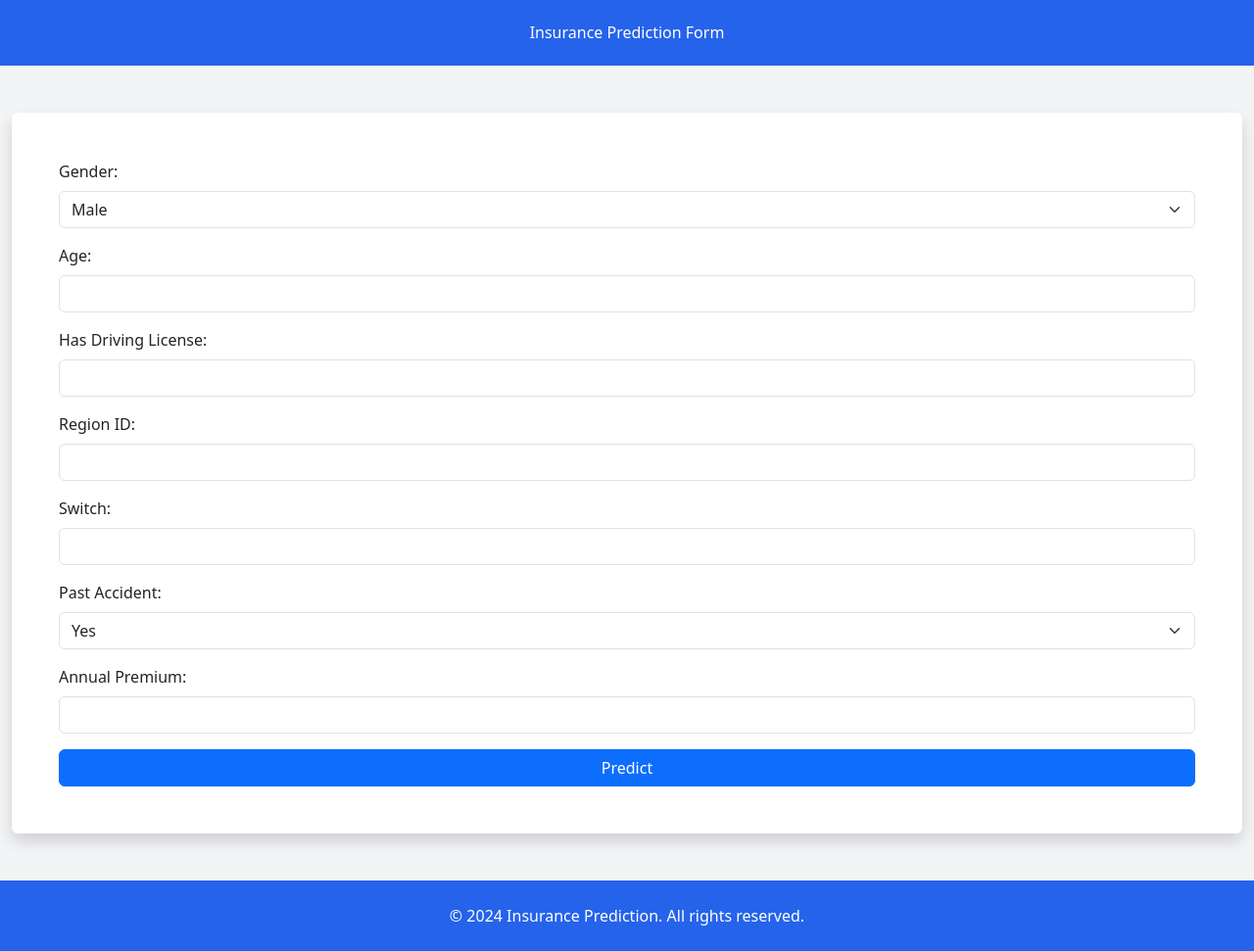
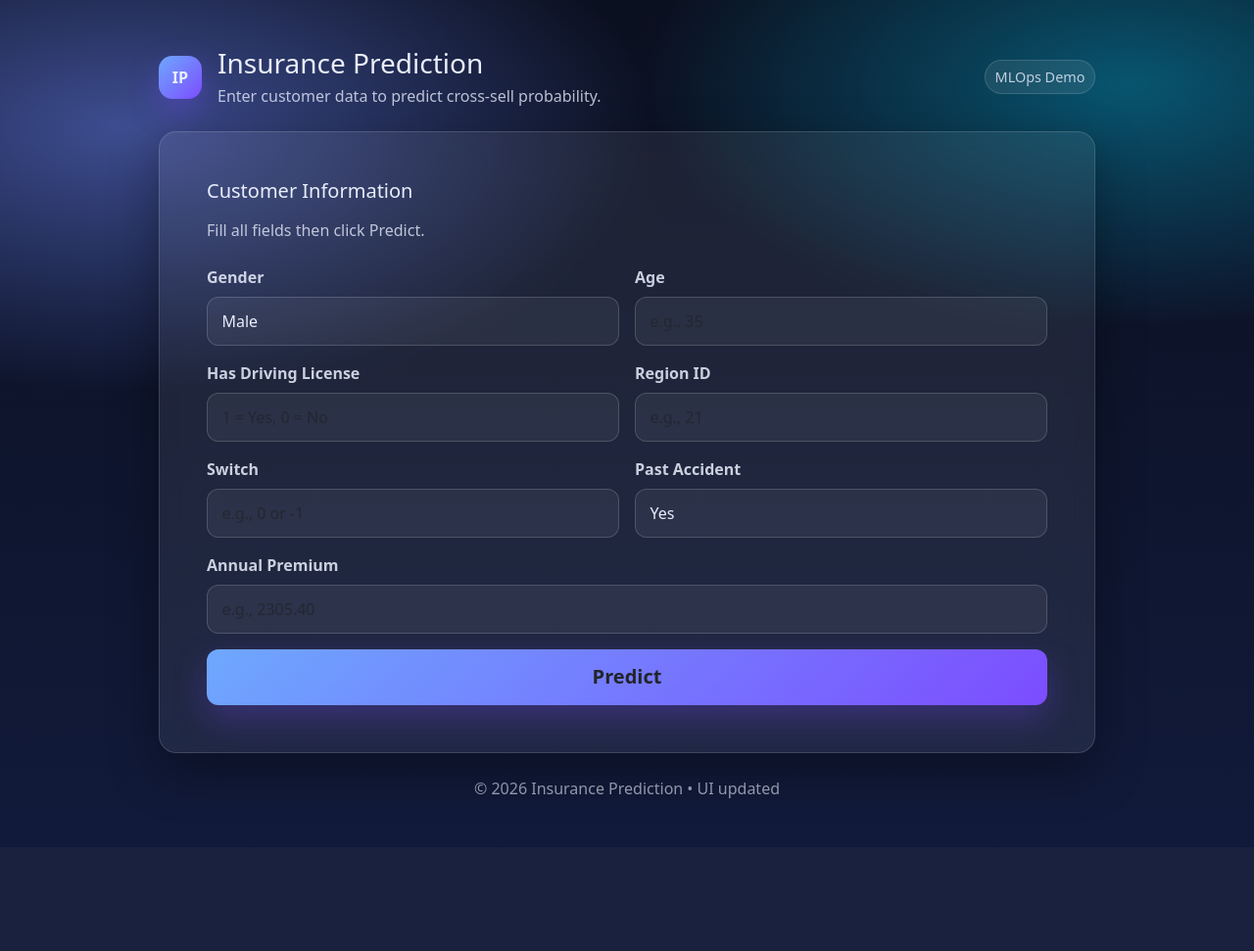
Before and after one commit to Yassinekacem/a, a Flask app: page / in a window 1280 px wide. Shown: the whole page at 98% size. After the commit the page ends 815 px from the top, so only its background shows below. Run offline with Flask 3, Linux system fonts and the light colour scheme; parts of the project's set-up code (start-up, migrations or seed data) failed here and were passed over.

Commit message:
ameliorer design

```diff
--- a/templates/index.html
+++ b/templates/index.html
@@ -4,55 +4,152 @@
   <meta charset="UTF-8">
   <meta name="viewport" content="width=device-width, initial-scale=1.0">
   <title>Insurance Prediction</title>
+
+  <!-- Bootstrap فقط -->
   <link href="https://cdn.jsdelivr.net/npm/bootstrap@5.3.0/dist/css/bootstrap.min.css" rel="stylesheet">
-    <link href="https://cdn.jsdelivr.net/npm/tailwindcss@2.2.19/dist/tailwind.min.css" rel="stylesheet">
+
+  <style>
+    body{
+      min-height: 100vh;
+      background:
+        radial-gradient(900px 450px at 10% 15%, rgba(102,126,234,.55), transparent 60%),
+        radial-gradient(900px 450px at 90% 10%, rgba(0,212,255,.35), transparent 55%),
+        linear-gradient(180deg, #0b1020 0%, #111a3a 100%);
+      color: #e9eefc;
+    }
+    .app-shell{ max-width: 980px; }
+    .glass-card{
+      background: rgba(255,255,255,.07);
+      border: 1px solid rgba(255,255,255,.14);
+      border-radius: 18px;
+      backdrop-filter: blur(12px);
+      box-shadow: 0 18px 50px rgba(0,0,0,.35);
+    }
+    .brand-badge{
+      width: 44px; height: 44px; border-radius: 14px;
+      background: linear-gradient(135deg, #6ea8fe 0%, #7c4dff 100%);
+      display:flex; align-items:center; justify-content:center;
+      box-shadow: 0 12px 30px rgba(124,77,255,.35);
+      font-weight: 800;
+    }
+    .subtle{ color: rgba(233,238,252,.78); }
+    .form-label{ color: rgba(233,238,252,.85); font-weight: 600; }
+    .form-control, .form-select{
+      background: rgba(255,255,255,.06);
+      border: 1px solid rgba(255,255,255,.16);
+      color: #e9eefc;
+      border-radius: 12px;
+      padding: .75rem .9rem;
+    }
+    .form-control:focus, .form-select:focus{
+      border-color: rgba(110,168,254,.8);
+      box-shadow: 0 0 0 .25rem rgba(110,168,254,.15);
+      background: rgba(255,255,255,.08);
+      color: #e9eefc;
+    }
+    .form-select option{ color: #111; }
+    .btn-gradient{
+      border: 0;
+      background: linear-gradient(135deg, #6ea8fe 0%, #7c4dff 100%);
+      border-radius: 12px;
+      padding: .85rem 1rem;
+      font-weight: 700;
+      box-shadow: 0 14px 35px rgba(124,77,255,.28);
+    }
+    .btn-gradient:hover{ filter: brightness(1.06); }
+    .footer-note{ color: rgba(233,238,252,.65); }
+    .chip{
+      display:inline-flex; align-items:center; gap:.4rem;
+      padding:.35rem .6rem; border-radius: 999px;
+      background: rgba(255,255,255,.08);
+      border: 1px solid rgba(255,255,255,.14);
+      color: rgba(233,238,252,.8);
+      font-size: .9rem;
+    }
+  </style>
 </head>
-<body class="bg-gray-100">
-    <header class="bg-blue-600 text-white p-4 text-center">
-        <h1>Insurance Prediction Form</h1>
-    </header>
 
-    <div class="container mt-5">
+<body>
+  <div class="container app-shell py-4 py-md-5">
+    <!-- Header -->
+    <div class="d-flex align-items-center justify-content-between mb-4">
+      <div class="d-flex align-items-center gap-3">
+        <div class="brand-badge">IP</div>
+        <div>
+          <h1 class="h3 mb-1">Insurance Prediction</h1>
+          <div class="subtle">Enter customer data to predict cross-sell probability.</div>
+        </div>
+      </div>
+      <span class="chip">MLOps Demo</span>
+    </div>
+
+    <!-- Error -->
     {% if error %}
-        <div class="alert alert-danger mb-4" role="alert">
-            {{ error }}
+    <div class="alert alert-danger glass-card mb-4" role="alert">
+      <strong>Error:</strong> {{ error }}
     </div>
     {% endif %}
-        <form method="POST" action="/predict" class="bg-white p-5 rounded shadow">
-            <label for="Gender" class="form-label">Gender:</label>
-            <select id="Gender" name="Gender" class="form-select mb-3" required>
-                <option value="Male">Male</option>
+
+    <!-- Card -->
+    <div class="glass-card p-4 p-md-5">
+      <h2 class="h5 mb-3">Customer Information</h2>
+      <p class="subtle mb-4">Fill all fields then click Predict.</p>
+
+      <form method="POST" action="/predict">
+        <div class="row g-3">
+          <div class="col-md-6">
+            <label for="Gender" class="form-label">Gender</label>
+            <select id="Gender" name="Gender" class="form-select" required>
+              <option value="Male" selected>Male</option>
               <option value="Female">Female</option>
             </select>
+          </div>
 
-            <label for="Age" class="form-label">Age:</label>
-            <input type="number" id="Age" name="Age" class="form-control mb-3" required>
+          <div class="col-md-6">
+            <label for="Age" class="form-label">Age</label>
+            <input type="number" id="Age" name="Age" class="form-control" min="0" required placeholder="e.g., 35">
+          </div>
 
-            <label for="HasDrivingLicense" class="form-label">Has Driving License:</label>
-            <input type="number" id="HasDrivingLicense" name="HasDrivingLicense" class="form-control mb-3" required>
+          <div class="col-md-6">
+            <label for="HasDrivingLicense" class="form-label">Has Driving License</label>
+            <input type="number" id="HasDrivingLicense" name="HasDrivingLicense" class="form-control" required placeholder="1 = Yes, 0 = No">
+          </div>
 
-            <label for="RegionID" class="form-label">Region ID:</label>
-            <input type="number" id="RegionID" name="RegionID" class="form-control mb-3" step="any" required>
+          <div class="col-md-6">
+            <label for="RegionID" class="form-label">Region ID</label>
+            <input type="number" id="RegionID" name="RegionID" class="form-control" step="any" required placeholder="e.g., 21">
+          </div>
 
-            <label for="Switch" class="form-label">Switch:</label>
-            <input type="number" id="Switch" name="Switch" class="form-control mb-3" required>
+          <div class="col-md-6">
+            <label for="Switch" class="form-label">Switch</label>
+            <input type="number" id="Switch" name="Switch" class="form-control" required placeholder="e.g., 0 or -1">
+          </div>
 
-            <label for="PastAccident" class="form-label">Past Accident:</label>
-            <select id="PastAccident" name="PastAccident" class="form-select mb-3" required>
-                <option value="Yes">Yes</option>
+          <div class="col-md-6">
+            <label for="PastAccident" class="form-label">Past Accident</label>
+            <select id="PastAccident" name="PastAccident" class="form-select" required>
+              <option value="Yes" selected>Yes</option>
               <option value="No">No</option>
+              <option value="Unknown">Unknown</option>
             </select>
+          </div>
 
-            <label for="AnnualPremium" class="form-label">Annual Premium:</label>
-            <input type="number" id="AnnualPremium" name="AnnualPremium" class="form-control mb-3" step="any" required>
+          <div class="col-12">
+            <label for="AnnualPremium" class="form-label">Annual Premium</label>
+            <input type="number" id="AnnualPremium" name="AnnualPremium" class="form-control" step="any" required placeholder="e.g., 2305.40">
+          </div>
 
-            <button type="submit" class="btn btn-primary w-100">Predict</button>
+          <div class="col-12 d-grid mt-3">
+            <button type="submit" class="btn btn-gradient btn-lg">Predict</button>
+          </div>
+        </div>
       </form>
     </div>
 
-    <footer class="bg-blue-600 text-white p-4 text-center mt-5">
-        <p>&copy; 2024 Insurance Prediction. All rights reserved.</p>
-    </footer>
+    <div class="text-center mt-4 footer-note">
+      &copy; 2026 Insurance Prediction • UI updated
+    </div>
+  </div>
 
   <script src="https://cdn.jsdelivr.net/npm/bootstrap@5.3.0/dist/js/bootstrap.bundle.min.js"></script>
 </body>
```
Also changed, not shown: commandes mlops.txt (added, +19 -0 lines), templates/result.html (+88 -60 lines). Lines whose indentation alone changed are shown as unchanged.
